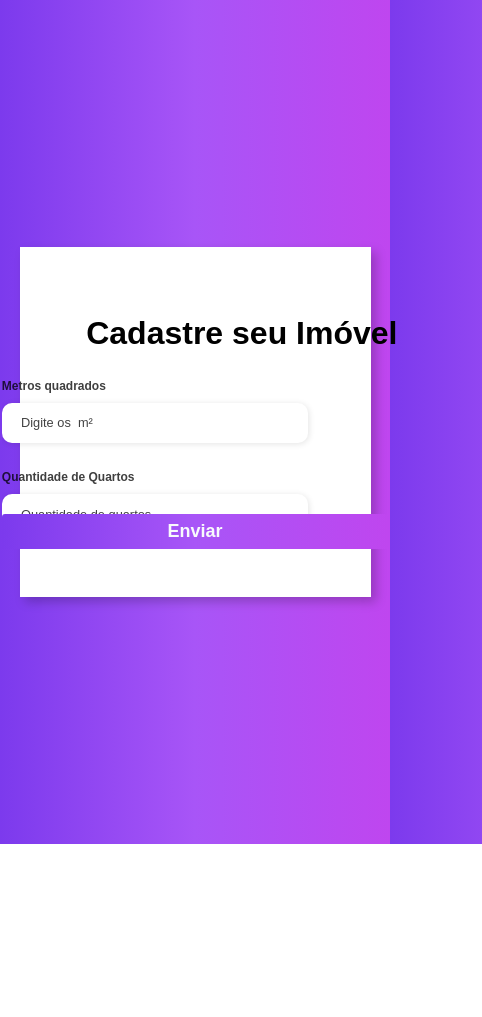
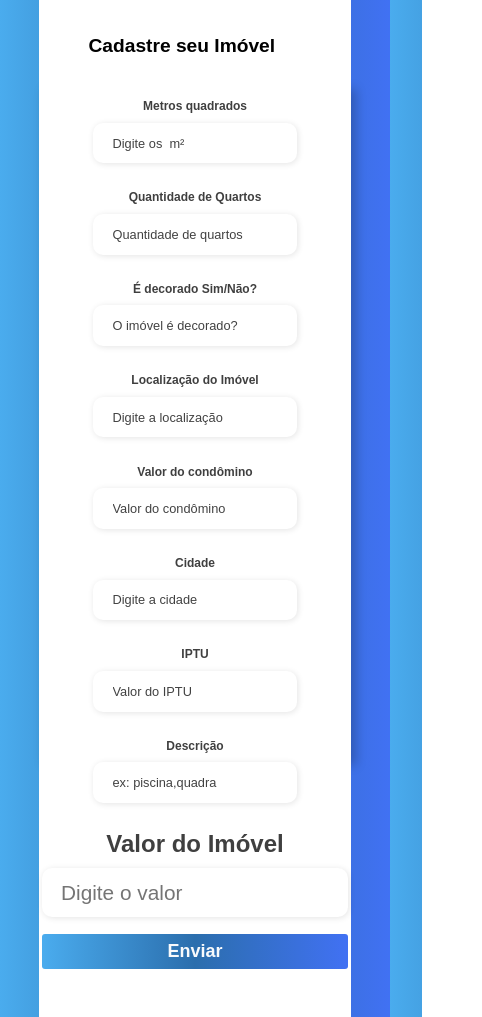
Before and after one commit to MiguelGT1/projeto-imoveis, a plain HTML site: page html/formulario.html in a window 390 px wide. Shown: the whole page, 482 px wide, since content can reach past the window. Before the commit the page ends 844 px from the top, so only its background shows below. Drawn offline with Linux system fonts and the light colour scheme; files whose address does not match are found by name.

Commit message:
responsivo390

```diff
--- a/css/style.css
+++ b/css/style.css
@@ -11,14 +11,14 @@
     --color-light-50: #f8fafc;
 
     /* Dark */
-    --color-dark-50: #797984;
-    --color-dark-100: #312d37;
+    --color-dark-50: #847979;
+    --color-dark-100: #eeeaf3;
     --color-dark-900: #000;
 
     /* Purple */
-    --color-purple-50: #7c3aed;
-    --color-purple-100: #a855f7;
-    --color-purple-200: #bf46ef;
+    --color-purple-50: #4aacee;
+    --color-purple-100: #2b6ead;
+    --color-purple-200: #4171f3;
 
     /* Gradient */
     --color-gradient: linear-gradient(90deg, var(--color-purple-50), var(--color-purple-100), var(--color-purple-200));
@@ -433,41 +433,75 @@ label.custom-file-upload:hover {
 
 /*RESPONSIVO*/
 
+
 @media screen and (max-width: 1330px) {
+    body{
+        overflow-x: hidden;
+    }
     .form-image {
         display: none;
     }
     .container {
         width: 50%;
+        display: flex;
+        align-items: center;
+        justify-content: center;
+        flex-direction: column;
+        text-align: center;
     }
     .form {
         width: 100%;
     }
 }
-
-@media screen and (max-width: 1064px) {
-    .container {
-        width: 90%;
-        height: auto;
+@media screen and (max-width: 1015px){
+     body{
+        overflow-x: hidden;
     }
-    .input-group {
+    .container{
+        display: flex;
+        align-items: center;
+        justify-content: center;
         flex-direction: column;
-        z-index: 5;
-        padding-right: 5rem;
-        max-height: 10rem;
-        overflow-y: scroll;
-        flex-wrap: nowrap;
+        text-align: center;
     }
-    .gender-inputs {
-        margin-top: 2rem;
+    .title h1{
+        margin-left: -40px;
     }
-    .gender-group {
+    .input-group{
+        display: flex;
+        align-items: center;
+        justify-content: center;
         flex-direction: column;
-    }
-    .gender-title h6 {
-        margin: 0;
-    }
-    .gender-input {
-        margin-top: 0.5rem;
+        text-align: center;
     }
 }
+@media screen and (max-width: 425px){
+     body{
+        overflow-x: hidden;
+    }
+
+    .container{
+        width: 80%;
+    }
+    .title h1{
+        font-size: 1.2rem;
+        margin-left: -100px;
+    }
+}
+
+@media screen and (max-width: 390px){
+    body{
+       overflow-x: hidden;
+   }
+   .form{
+   position: relative;
+    top: 70px;
+   }
+   .container{
+       width: 80%;
+   }
+   .title h1{
+       font-size: 1.2rem;
+       margin-left: -100px;
+   }
+}
```
